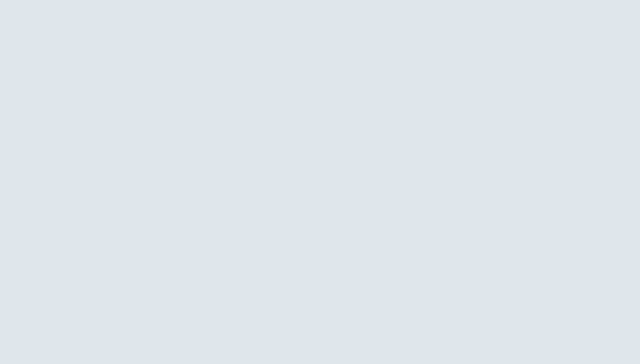
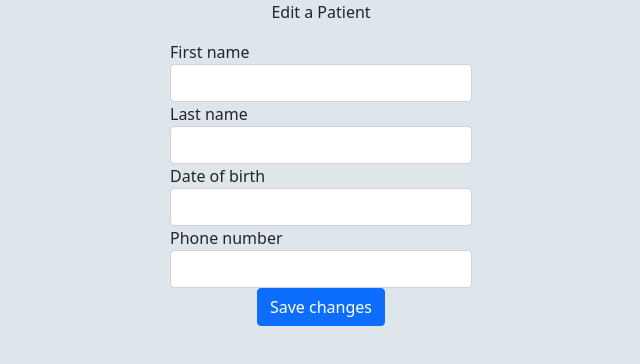
Before and after one commit to Dental-Office/Dental-Office-UI, an Angular app: page /editPatient in a window 1280 px wide. Before the commit this address led to /. Shown: the top 364 px of the page, without its empty margins (319-959 px from the left). Built offline with nearby package versions, Linux system fonts and the light colour scheme; no server answers.

Commit message:
Create EditPatientComponent - create component - pass patient id to the component from ListPatientComponent - fetch actual patient from backend

```diff
--- a/src/app/add-new-patient/add-new-patient.component.html
+++ b/src/app/add-new-patient/add-new-patient.component.html
@@ -80,7 +80,7 @@
         </button>
     </div>
   </div>
-  <ngb-toast [autohide]="true" class="toast-container-error" [delay]="1000000" (hidden)="isErrorToastShown = false" *ngIf="isErrorToastShown">
+  <ngb-toast [autohide]="true" class="toast-container-error" [delay]="10000" (hidden)="isErrorToastShown = false" *ngIf="isErrorToastShown">
     Patient is not saved!
   </ngb-toast>
 </form>
--- a/src/app/add-new-patient/add-new-patient.component.ts
+++ b/src/app/add-new-patient/add-new-patient.component.ts
@@ -1,4 +1,4 @@
-import { Component, OnInit } from '@angular/core';
+import { Component, OnInit, Output } from '@angular/core';
 import { FormGroup, FormControl, Validators } from '@angular/forms';
 import { Patient } from '../Patient';
 import { PatientService } from '../patient.service';
--- a/src/app/app-routing.module.ts
+++ b/src/app/app-routing.module.ts
@@ -1,6 +1,7 @@
 import { NgModule } from '@angular/core';
 import { RouterModule, Routes } from '@angular/router';
 import { AddNewPatientComponent } from './add-new-patient/add-new-patient.component';
+import { EditPatientComponent } from './edit-patient/edit-patient.component';
 import { HomeComponent } from './home/home.component';
 import { ListOfPatientsComponent } from './list-of-patients/list-of-patients.component';
 
@@ -8,7 +9,8 @@ const routes: Routes = [
   { path: '', component: HomeComponent },
   { path: 'homePage', component: HomeComponent},
   { path: 'addNewPatient', component: AddNewPatientComponent },
-  { path: 'listOfPatients', component: ListOfPatientsComponent }
+  { path: 'listOfPatients', component: ListOfPatientsComponent },
+  { path: 'editPatient', component: EditPatientComponent}
 ];
 
 @NgModule({
--- a/src/app/app.module.ts
+++ b/src/app/app.module.ts
@@ -9,6 +9,7 @@ import { NgbModule } from '@ng-bootstrap/ng-bootstrap';
 import { AddNewPatientComponent } from './add-new-patient/add-new-patient.component';
 import { AppRoutingModule } from './app-routing.module';
 import { ListOfPatientsComponent } from './list-of-patients/list-of-patients.component';
+import { EditPatientComponent } from './edit-patient/edit-patient.component';
 
 
 @NgModule({
@@ -17,6 +18,7 @@ import { ListOfPatientsComponent } from './list-of-patients/list-of-patients.com
     HomeComponent,
     AddNewPatientComponent,
     ListOfPatientsComponent,
+    EditPatientComponent,
   ],
   imports: [
     BrowserModule,
--- /dev/null
+++ b/src/app/edit-patient/edit-patient.component.html
@@ -0,0 +1,36 @@
+<div class="row justify-content-md-center">
+  <div class="col-md-3 text-center">
+    <p>Edit a Patient</p>
+  </div>
+</div>
+<div class="row justify-content-md-center">
+  <div class="form-group col-md-3">
+    <label for="firstName">First name</label>
+    <input type="text" class="form-control"
+      [(ngModel)]="patient && patient.firstName">
+  </div>
+</div>
+<div class="row justify-content-md-center">
+  <div class="form-group col-md-3">
+    <label for="lastName">Last name</label>
+    <input type="text" class="form-control"
+      [(ngModel)]="patient && patient.lastName">
+  </div>
+</div>
+<div class="row justify-content-md-center">
+  <div class="form-group col-md-3">
+    <label for="dateOfBirth">Date of birth</label>
+    <input type="text" class="form-control"
+      [(ngModel)]="patient && patient.dateOfBirth">
+  </div>
+</div>
+<div class="row justify-content-md-center">
+  <div class="form-group col-md-3">
+    <label for="phoneNumber">Phone number</label>
+    <input type="text" class="form-control"
+      [(ngModel)]="patient && patient.phoneNumber">
+  </div>
+</div>
+<div class="col-md-12 text-center">
+  <button class="btn btn-primary">Save changes</button>
+</div>
--- /dev/null
+++ b/src/app/edit-patient/edit-patient.component.ts
@@ -0,0 +1,34 @@
+import { Component, OnInit, Input } from '@angular/core';
+import { ControlContainer, Form, FormGroup } from '@angular/forms';
+import { Router } from '@angular/router';
+import { Observable } from 'rxjs';
+import { Patient } from '../Patient';
+import { PatientService } from '../patient.service';
+
+@Component({
+  selector: 'app-edit-patient',
+  templateUrl: './edit-patient.component.html',
+  styleUrls: ['./edit-patient.component.css']
+})
+export class EditPatientComponent implements OnInit {
+
+  patient: Patient | undefined;
+  id: number;
+
+  constructor(private patientService: PatientService, private router: Router) {
+    this.id = this.router.getCurrentNavigation()?.extras.state?.['patientId'];
+   }
+
+  ngOnInit(): void {
+    this.getPatient(this.id);
+  }
+
+  getPatient(id: number){
+    this.patientService.getPatient(id).subscribe((patient) => {
+      this.patient = patient;
+    });
+  }
+
+
+
+}
--- a/src/app/list-of-patients/list-of-patients.component.html
+++ b/src/app/list-of-patients/list-of-patients.component.html
@@ -22,7 +22,7 @@
                         <td>{{ d.dateOfBirth }}</td>
                         <td>{{ d.phoneNumber }}</td>
                         <td><button id="remove" class="btn btn-danger" (click)="delete(d.id)">Delete</button></td>
-                        <td><button id="edit" class="btn btn-success">Edit</button></td>
+                        <td><button id="edit" class="btn btn-success" (click)="goToEditPage(d.id)">Edit</button></td>
 
                     </tr>
                 </table>
--- a/src/app/list-of-patients/list-of-patients.component.ts
+++ b/src/app/list-of-patients/list-of-patients.component.ts
@@ -3,6 +3,7 @@ import { FormGroup } from '@angular/forms';
 import { Observable } from 'rxjs';
 import { PatientService } from '../patient.service';
 import { Patient } from '../Patient';
+import { Router } from '@angular/router';
 
 @Component({
   selector: 'app-list-of-patients',
@@ -13,7 +14,7 @@ export class ListOfPatientsComponent implements OnInit {
 
   data: Observable<Patient[]> | undefined;
 
-  constructor(private patientService: PatientService) { }
+  constructor(private patientService: PatientService, private router: Router) { }
 
   ngOnInit(): void {
     this.data = this.patientService.getPatients();
@@ -23,8 +24,10 @@ export class ListOfPatientsComponent implements OnInit {
     this.patientService.delete(id).subscribe(() => {
       this.data = this.patientService.getPatients();
     });
-
   }
 
+  goToEditPage(id: number | undefined): void {
+    this.router.navigate(['/editPatient'], {state: { patientId: id }});
+  }
 
 }
--- a/src/app/patient.service.ts
+++ b/src/app/patient.service.ts
@@ -27,5 +27,8 @@ export class PatientService {
     );
   }
 
+  getPatient(id: number): Observable<Patient> {
+    return this.http.get<Patient>(this.apiUrl + '/' + id);
+  }
 
 }
```
Also changed, not shown: src/app/edit-patient/edit-patient.component.css (added), 1 other file (tests, documents, lock files or other folders).
